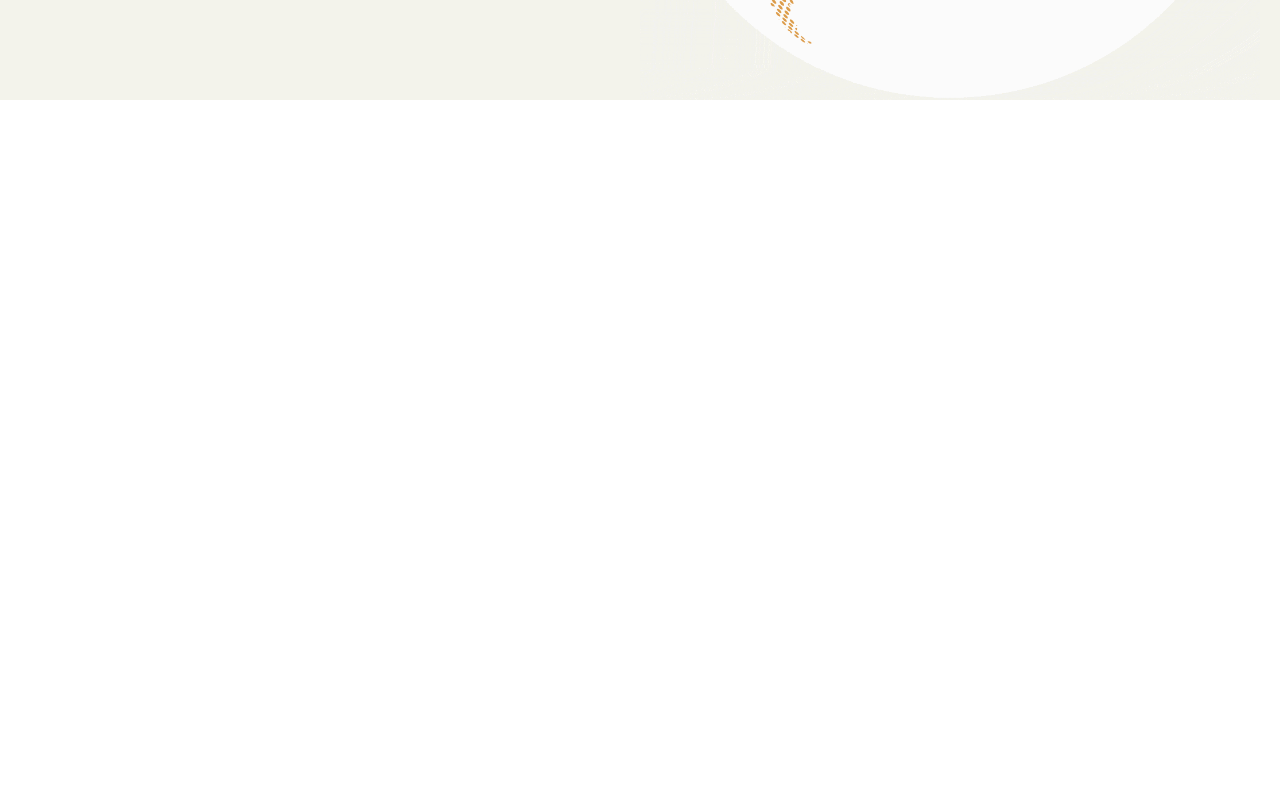
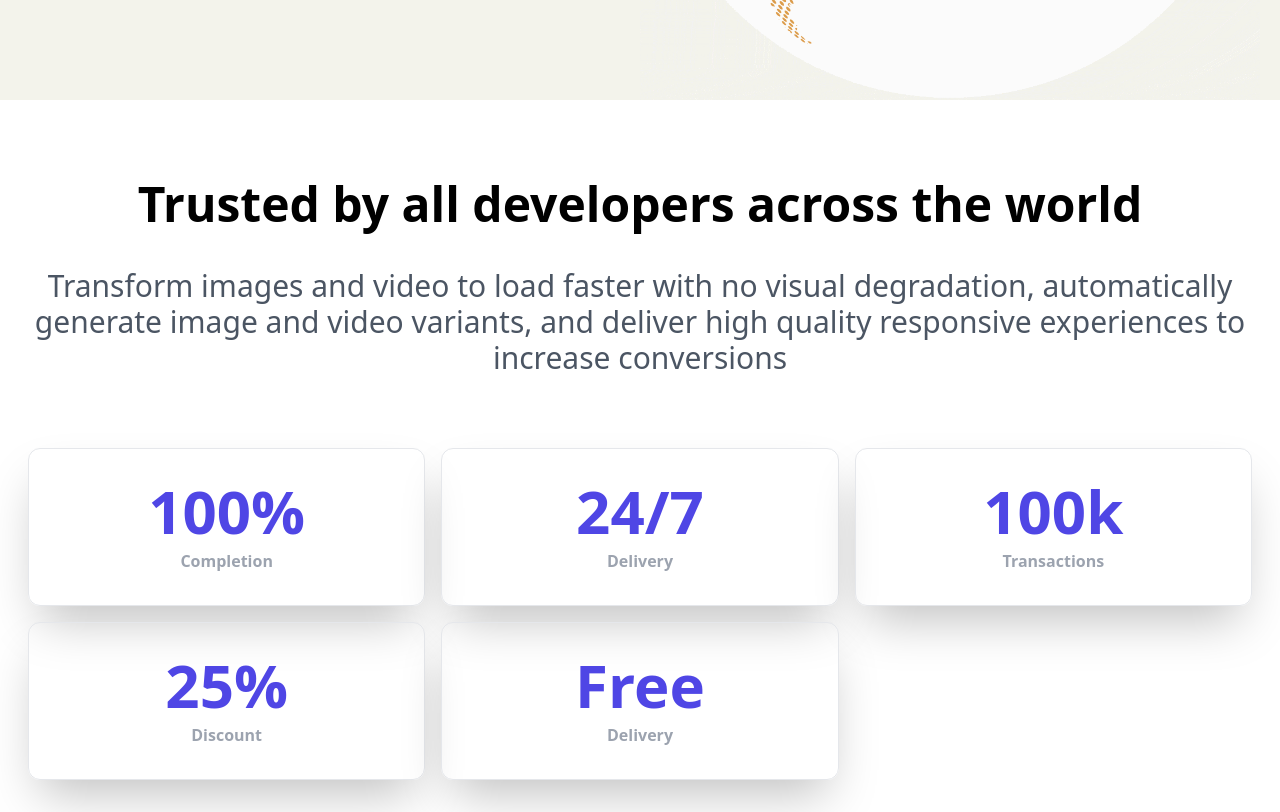
Before and after one commit to Emmanuelgithunt/react-cloud-app, a React (Create React App) app: page / in a window 1280 px wide. Shown: the part 600-1412 px from the top of the page. Before the commit the page ends 800 px from the top, so only its background shows below. Built offline with nearby package versions, Linux system fonts and the light colour scheme.

Commit message:
worked on the second inner-page

```diff
--- a/src/Components/Navbar.js
+++ b/src/Components/Navbar.js
@@ -1,5 +1,5 @@
 import React from 'react'
-import cloudLogo from '../Assets/cloud logo.jpg';
+import cloudLogo from '../Assets/cloud-icon-8.png';
 import {AiOutlineBars, AiOutlineCloseCircle} from 'react-icons/ai';
 import { useState } from 'react';
 
@@ -20,7 +20,7 @@ const Navbar = () => {
       <div className='px-2 flex justify-between items-center w-full h-full'>
         <div className='flex items-center'>
             <h1 className='text-4xl font-bold mr-4 sm:text-3xl flex'> <img src={cloudLogo} className='w-8 mr-2' alt='Cloud-logo'/>Cloud</h1>
-            <ul className='hidden md:flex gap-7 fort-bold text-2xl px-40'>
+            <ul className='hidden md:flex gap-7 font-bold text-2xl px-40'>
                 <li>Home</li>
                 <li>About</li>
                 <li>Support</li>
--- /dev/null
+++ b/src/InnerPages/HeroPage2.js
@@ -0,0 +1,44 @@
+import React from 'react'
+
+const HeroPage2 = () => {
+  return (
+    <div className='w-full my-8'>
+      <div className='max-w-[1240px] mx-auto'>
+        <div className='text-center py-8'>
+            <h2 className='text-5xl font-bold py-4'>Trusted by all developers across the world</h2>
+            <p className='text-3xl py-6 text-gray-600'>Transform images and video to load faster with no visual degradation, automatically generate image and video variants, and deliver high quality responsive experiences to increase conversions</p>
+        </div>
+
+        <div className='grid grid-cols-3 px-2 pt-4 text-center gap-4'>
+
+            <div className='border py-8 rounded-xl shadow-2xl'>
+                <p className='text-6xl font-bold text-indigo-600'>100%</p>
+                <p className='text-gray-400 mt-2 font-bold'>Completion</p>
+            </div>
+
+            <div className='border py-8 rounded-xl shadow-2xl'>
+                <p className='text-6xl font-bold text-indigo-600'>24/7</p>
+                <p className='text-gray-400 mt-2 font-bold'>Delivery</p>
+            </div>
+
+            <div className='border py-8 rounded-xl shadow-2xl'>
+                <p className='text-6xl font-bold text-indigo-600'>100k</p>
+                <p className='text-gray-400 mt-2 font-bold'>Transactions</p>
+            </div>
+
+            <div className='border py-8 rounded-xl shadow-2xl'>
+                <p className='text-6xl font-bold text-indigo-600'>25%</p>
+                <p className='text-gray-400 mt-2 font-bold'>Discount</p>
+            </div>
+
+            <div className='border py-8 rounded-xl shadow-2xl'>
+                <p className='text-6xl font-bold text-indigo-600'>Free</p>
+                <p className='text-gray-400 mt-2 font-bold'>Delivery</p>
+            </div>
+        </div>
+      </div>
+    </div>
+  )
+}
+
+export default HeroPage2
--- /dev/null
+++ b/src/InnerPages/HeroPage3.js
@@ -0,0 +1,13 @@
+import React from 'react'
+import folio from '../Assets/portfolio-2.jpg'
+
+
+const HeroPage3 = () => {
+  return (
+    <div>
+
+    </div>
+  )
+}
+
+export default HeroPage3
--- a/src/Pages/HomePage.js
+++ b/src/Pages/HomePage.js
@@ -1,12 +1,16 @@
 import React from 'react'
 import HeroPage from '../InnerPages/HeroPage'
+import HeroPage2 from '../InnerPages/HeroPage2'
+import HeroPage3 from '../InnerPages/HeroPage3'
 
 const HomePage = () => {
   return (
     <div>
       <HeroPage/>
+      <HeroPage2/>
+      <HeroPage3/>
     </div>
   )
 }
 
-export default HomePage
+export default HomePage;
```
